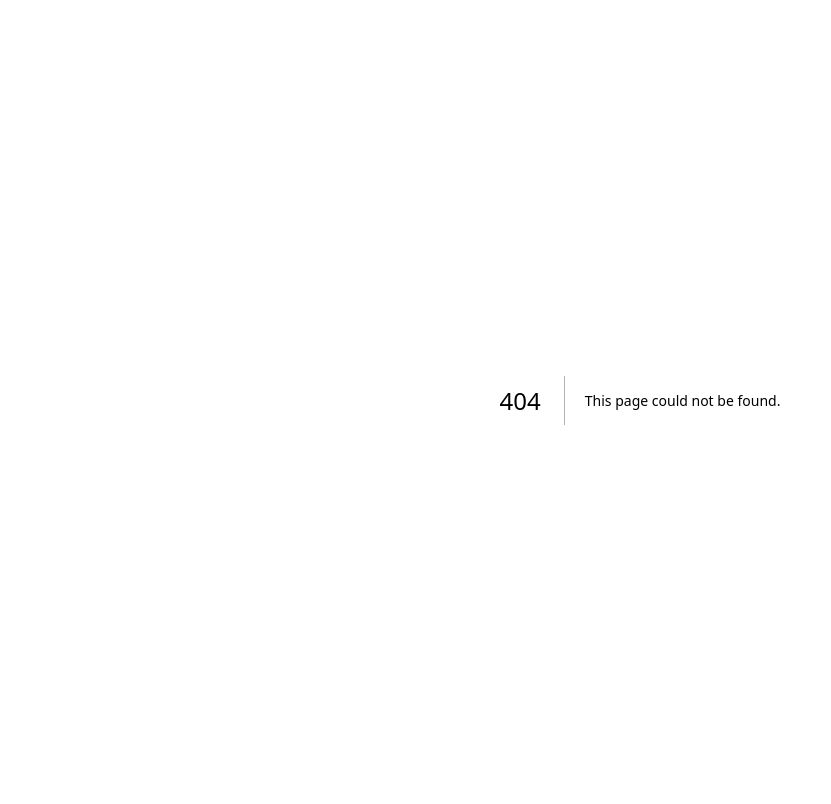
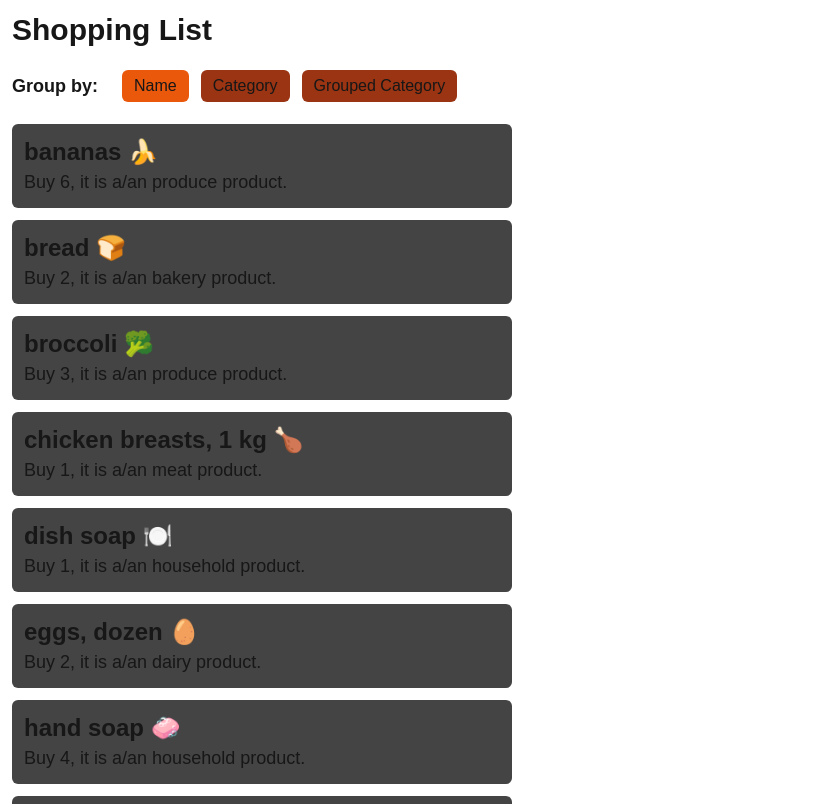
Before and after one commit to SantiagoCardenasX/cprg306-assignments, a Next.js app: page /week-6 in a window 1280 px wide. Before the commit this address had no page. Shown: the top 804 px of the page, without its empty margins (0-831 px from the left). Built offline with nearby package versions, Linux system fonts and the light colour scheme.

Commit message:
Week 6 finished

```diff
--- a/app/page.js
+++ b/app/page.js
@@ -8,6 +8,7 @@ export default function Page() {
         <p><Link href={"/week-3"}>Click to go to week 3</Link></p>
         <p><Link href={"/week-4"}>Click to go to week 4</Link></p>
         <p><Link href={"/week-5"}>Click to go to week 5</Link></p>
+        <p><Link href={"/week-6"}>Click to go to week 6</Link></p>
       </main>
     );
   }
--- /dev/null
+++ b/app/week-6/item.js
@@ -0,0 +1,10 @@
+export default function Item({ name, quantity, category }) {
+  return (
+    <div>
+      <li className="bg-[#444444] p-3 m-3 max-w-[500px] rounded-md">
+        <h3 className="text-2xl font-bold">{name}</h3>
+        <p className="text-lg">Buy {quantity}, it is a/an {category} product.</p>
+      </li>
+    </div>
+  );
+}
--- /dev/null
+++ b/app/week-6/item_list.js
@@ -0,0 +1,109 @@
+"use client";
+
+import Item from "./item";
+import ItemsData from "./items.json";
+import { useState, useEffect } from "react";
+
+export default function ItemList() {
+  const [groupBy, setGroupBy] = useState("name");
+  const [sortedItems, setSortedItems] = useState([...ItemsData]);
+  const [groupedItems, setGroupedItems] = useState({});
+
+  const groupedCategory = (array, key) => {
+    return array.reduce((acc, obj) => {
+      const keyValue = obj[key];
+      if (!acc[keyValue]) {
+        acc[keyValue] = [];
+      }
+      acc[keyValue].push(obj);
+      return acc;
+    }, {});
+  };
+
+  useEffect(() => {
+    if (groupBy === "name") {
+      setSortedItems(
+        [...ItemsData].sort((a, b) => a.name.localeCompare(b.name))
+      );
+      setGroupedItems({});
+    } else if (groupBy === "category") {
+      setSortedItems(
+        [...ItemsData].sort((a, b) => a.category.localeCompare(b.category))
+      );
+      setGroupedItems({});
+    } else if (groupBy === "groupedCategory") {
+      const arrayGroupedByCategory = groupedCategory(ItemsData, "category");
+      // Sort items within each category
+      Object.keys(arrayGroupedByCategory).forEach((category) => {
+        arrayGroupedByCategory[category].sort((a, b) =>
+          a.name.localeCompare(b.name)
+        );
+      });
+      console.log(arrayGroupedByCategory);
+      setGroupedItems(arrayGroupedByCategory);
+      setSortedItems([]);
+    }
+  }, [groupBy]);
+
+  return (
+    <main>
+      <div className="flex items-center gap-3">
+        <p className="text-lg font-bold m-3">Group by:</p>
+        <button
+          className={`px-3 py-1 rounded-md ${
+            groupBy === "name" ? "bg-orange-600" : "bg-orange-800"
+          }`}
+          onClick={() => setGroupBy("name")}
+        >
+          Name
+        </button>
+        <button
+          className={`px-3 py-1 rounded-md ${
+            groupBy === "category" ? "bg-orange-600" : "bg-orange-800"
+          }`}
+          onClick={() => setGroupBy("category")}
+        >
+          Category
+        </button>
+        <button
+          className={`px-3 py-1 rounded-md ${
+            groupBy === "groupedCategory" ? "bg-orange-600" : "bg-orange-800"
+          }`}
+          onClick={() => setGroupBy("groupedCategory")}
+        >
+          Grouped Category
+        </button>
+      </div>
+      <ul>
+        {groupBy === "groupedCategory"
+          ? Object.entries(groupedItems)
+              .sort(([a], [b]) => a.localeCompare(b)) // Sort categories
+              .map(([category, items], index) => (
+                <li key={index}>
+                  <h2 className="text-xl font-bold m-3 capitalize">
+                    {category}
+                  </h2>
+                  <ul>
+                    {items.map((item, subIndex) => (
+                      <Item
+                        key={subIndex}
+                        name={item.name}
+                        quantity={item.quantity}
+                        category={item.category}
+                      />
+                    ))}
+                  </ul>
+                </li>
+              ))
+          : sortedItems.map((item, index) => (
+              <Item
+                key={index}
+                name={item.name}
+                quantity={item.quantity}
+                category={item.category}
+              />
+            ))}
+      </ul>
+    </main>
+  );
+}
--- /dev/null
+++ b/app/week-6/items.json
@@ -0,0 +1,74 @@
+[
+    {
+      "id": "1h2GJKH12gkHG31h1H",
+      "name": "milk, 4 L 🥛",
+      "quantity": 1,
+      "category": "dairy"
+    },
+    {
+      "id": "2KJH3k2j3H1k2J3K1H",
+      "name": "bread 🍞",
+      "quantity": 2,
+      "category": "bakery"
+    },
+    {
+      "id": "3h2KJH3k2j3H1k2J3",
+      "name": "eggs, dozen 🥚",
+      "quantity": 2,
+      "category": "dairy"
+    },
+    {
+      "id": "4k2J3K1H2GJKH12gk",
+      "name": "bananas 🍌",
+      "quantity": 6,
+      "category": "produce"
+    },
+    {
+      "id": "5H1h1H2KJH3k2j3H",
+      "name": "broccoli 🥦",
+      "quantity": 3,
+      "category": "produce"
+    },
+    {
+      "id": "6H1k2J3K1H2GJKH1",
+      "name": "chicken breasts, 1 kg 🍗",
+      "quantity": 1,
+      "category": "meat"
+    },
+    {
+      "id": "7gkHG31h1H2KJH3k",
+      "name": "pasta sauce 🍝",
+      "quantity": 3,
+      "category": "canned goods"
+    },
+    {
+      "id": "8j3H1k2J3K1H2GJK",
+      "name": "spaghetti, 454 g 🍝",
+      "quantity": 2,
+      "category": "dry goods"
+    },
+    {
+      "id": "9H12gkHG31h1H2KJ",
+      "name": "toilet paper, 12 pack 🧻",
+      "quantity": 1,
+      "category": "household"
+    },
+    {
+      "id": "10H3k2j3H1k2J3K1",
+      "name": "paper towels, 6 pack",
+      "quantity": 1,
+      "category": "household"
+    },
+    {
+      "id": "11k2J3K1H2GJKH12",
+      "name": "dish soap 🍽️",
+      "quantity": 1,
+      "category": "household"
+    },
+    {
+      "id": "12GJKH12gkHG31h1",
+      "name": "hand soap 🧼",
+      "quantity": 4,
+      "category": "household"
+    }
+  ]
--- /dev/null
+++ b/app/week-6/page.js
@@ -0,0 +1,10 @@
+import ItemList from "./item_list";
+
+export default function Page() {
+  return (
+    <main>
+      <h1 className="text-3xl font-bold m-3">Shopping List</h1>
+      <ItemList />
+    </main>
+  );
+}
```
